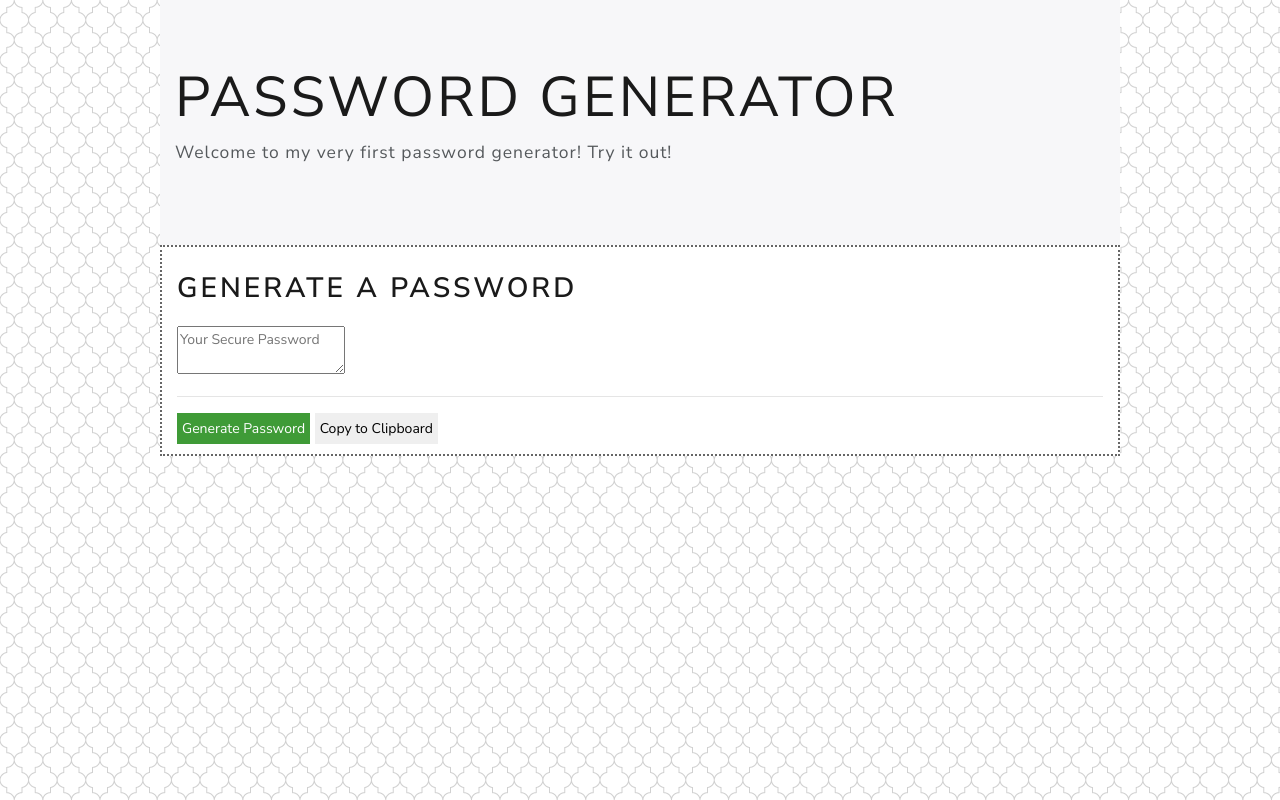
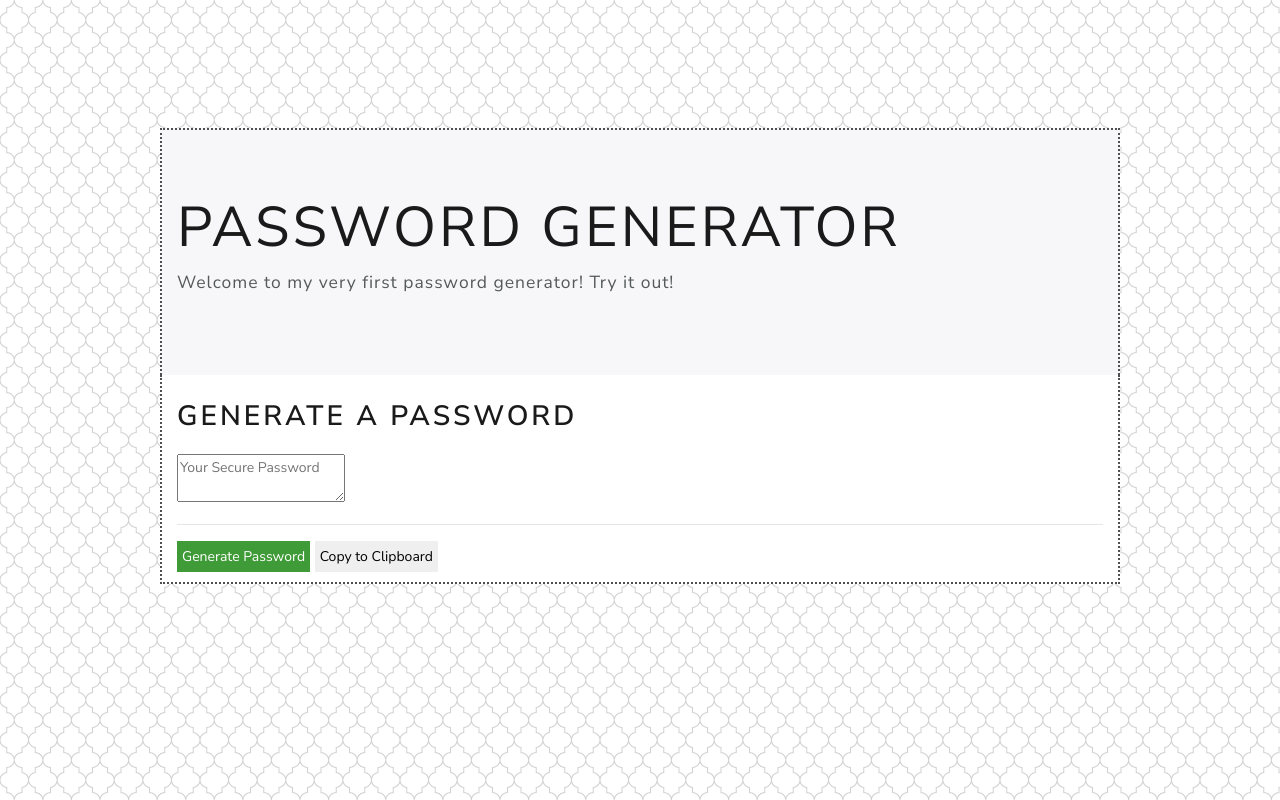
Before and after one commit to cml2377/Superb-Pass-Gen, a plain HTML site: page index.html in a window 1280 px wide. Drawn offline with nearby package versions, Linux system fonts and the light colour scheme.

Commit message:
added pseudocode and fixed some css styling

```diff
--- a/index.html
+++ b/index.html
@@ -14,7 +14,7 @@
 </head>
 
 <body>
-
+    <div class="content">
         <div class="jumbotron jumbotron-fluid">
             <div class="container">
                 <h1 class="display-4">Password Generator</h1>
@@ -24,15 +24,16 @@
 
         <div class="container" id="passBox">
             <h2>Generate a Password</h2>
-        <textarea readonly id="password" placeholder="Your Secure Password" aria-label="Generated Password"></textarea>
+            <textarea readonly id="password" placeholder="Your Secure Password"
+                aria-label="Generated Password"></textarea>
             <hr>
             <button id="generate">Generate Password</button>
             <button id="copy">
                 Copy to Clipboard
             </button>
         </div>
-
-
+    </div>
+    <script src="passGen.js"></script>
 
     <script src="https://code.jquery.com/jquery-3.4.1.slim.min.js"
         integrity="sha384-J6qa4849blE2+poT4WnyKhv5vZF5SrPo0iEjwBvKU7imGFAV0wwj1yYfoRSJoZ+n"
--- a/style.css
+++ b/style.css
@@ -1,6 +1,8 @@
 .jumbotron {
     max-width: 960px;
     margin: 0 auto;
+    border: 2px dotted #4f4f4f;
+    border-bottom: none;
 }
 
 h2 {
@@ -12,7 +14,8 @@ h2 {
     margin: 0 auto;
     padding-top: 25px;
     background-color: #fff;
-    border: 2px dotted #666666;
+    border: 2px dotted #4f4f4f;
+    border-top: none;
 }
 body {
     background-image: url("images/hotel-wallpaper.png");
@@ -33,3 +36,7 @@ body {
     padding: 5px;
     margin-bottom: 10px;
 }
+
+.content {
+    margin: 10% 5% 10% 5%;
+}
```
Also changed, not shown: passGen.js (+14 -0 lines). Lines whose indentation alone changed are shown as unchanged.
